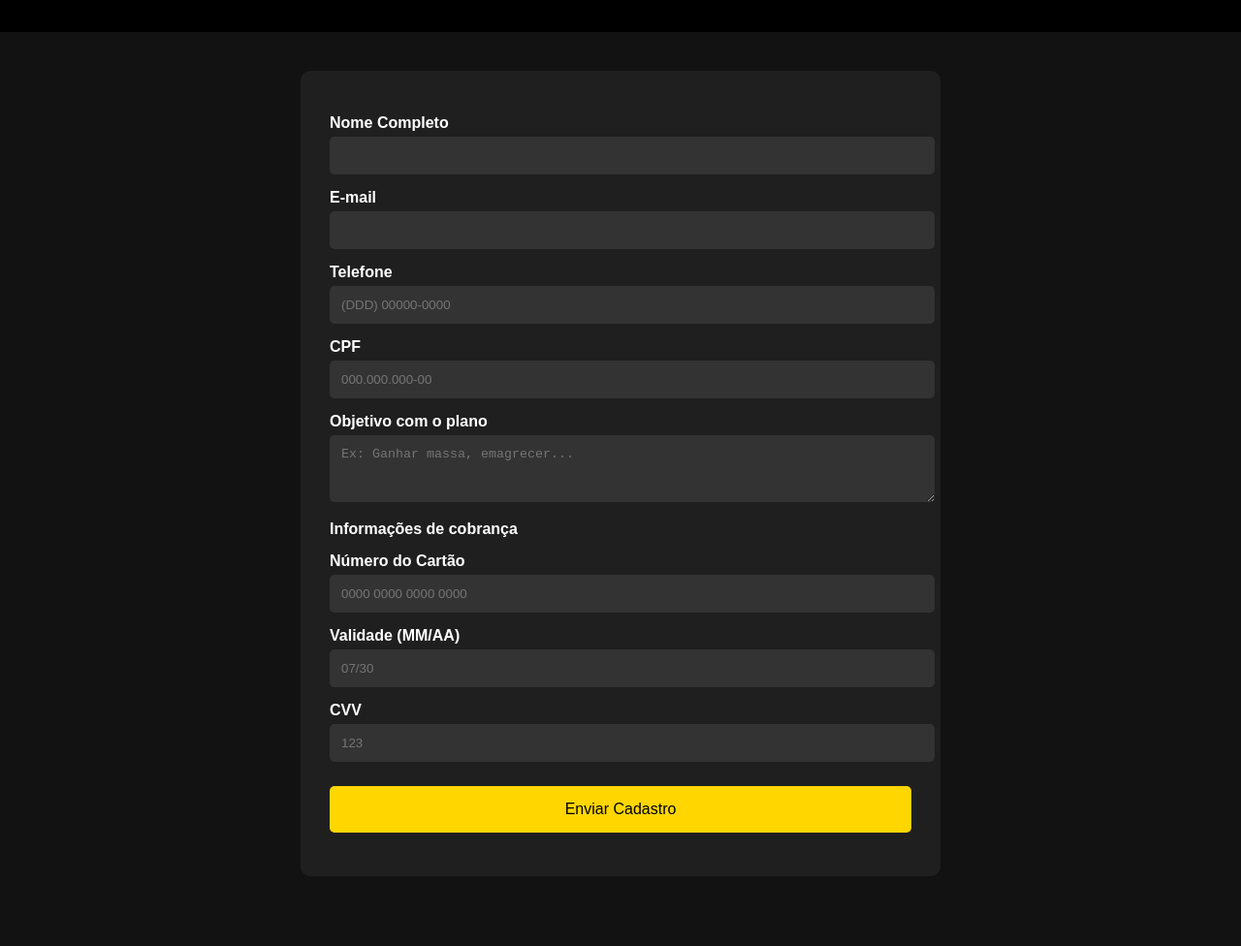
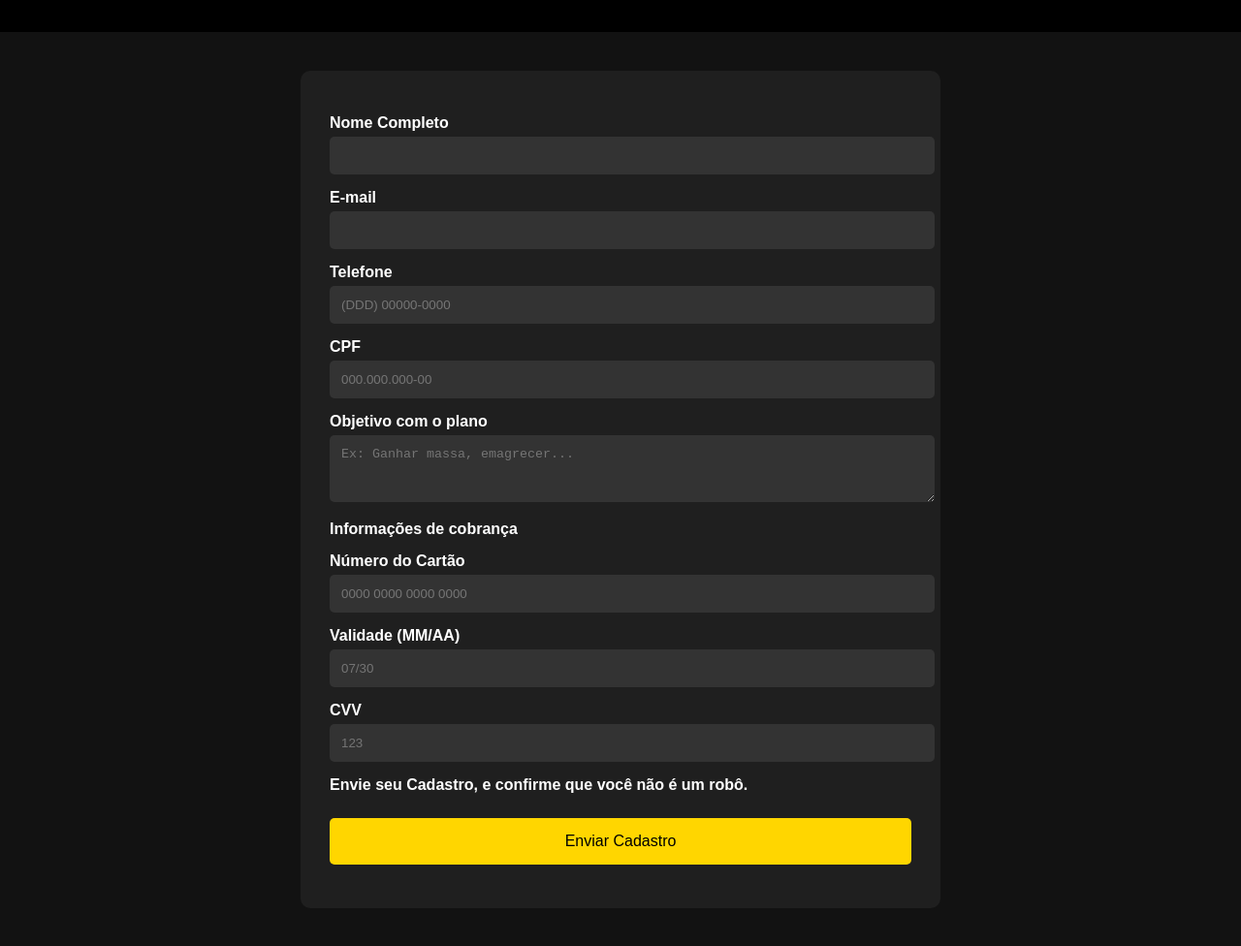
Before and after one commit to odn01112/Smartfit, a plain HTML site: page index.html in a window 1280 px wide. Shown: the part 94-1070 px from the top of the page at 97% size. Before the commit the page ends 1038 px from the top, so only its background shows below. Drawn offline with Linux system fonts and the light colour scheme.

Commit message:
Update index.html

```diff
--- a/index.html
+++ b/index.html
@@ -148,7 +148,8 @@
         <input type="hidden" name="_next" value="https://smartfitnes.my.canva.site/dagra3tdpfk">
 
         <!-- Botão -->
-
+        <label for="objetivo"> Envie seu Cadastro, e confirme que
+          você não é um robô.
         <button type="submit">Enviar Cadastro</button>
 
         <p class="disclaimer"></p>
```
